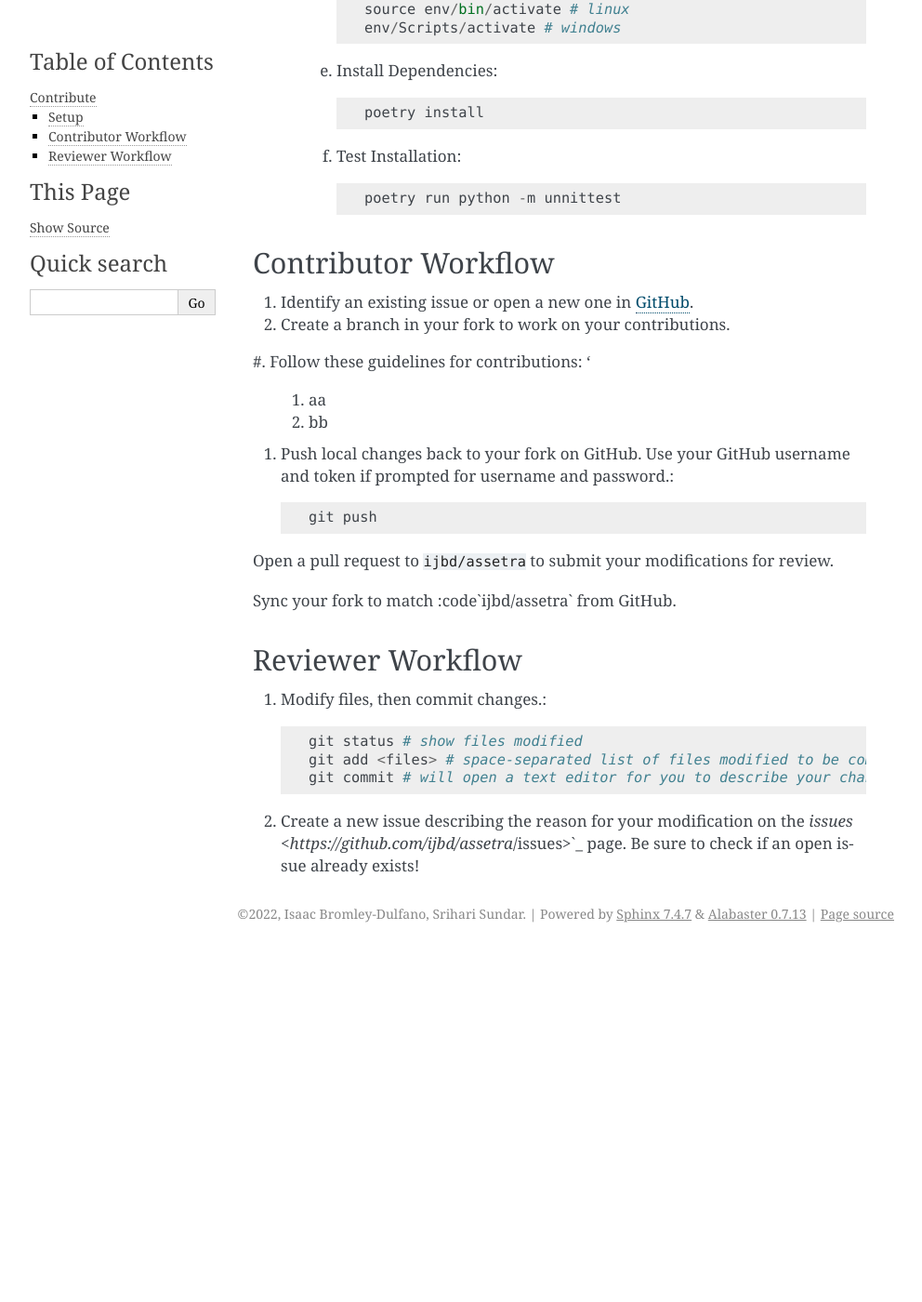
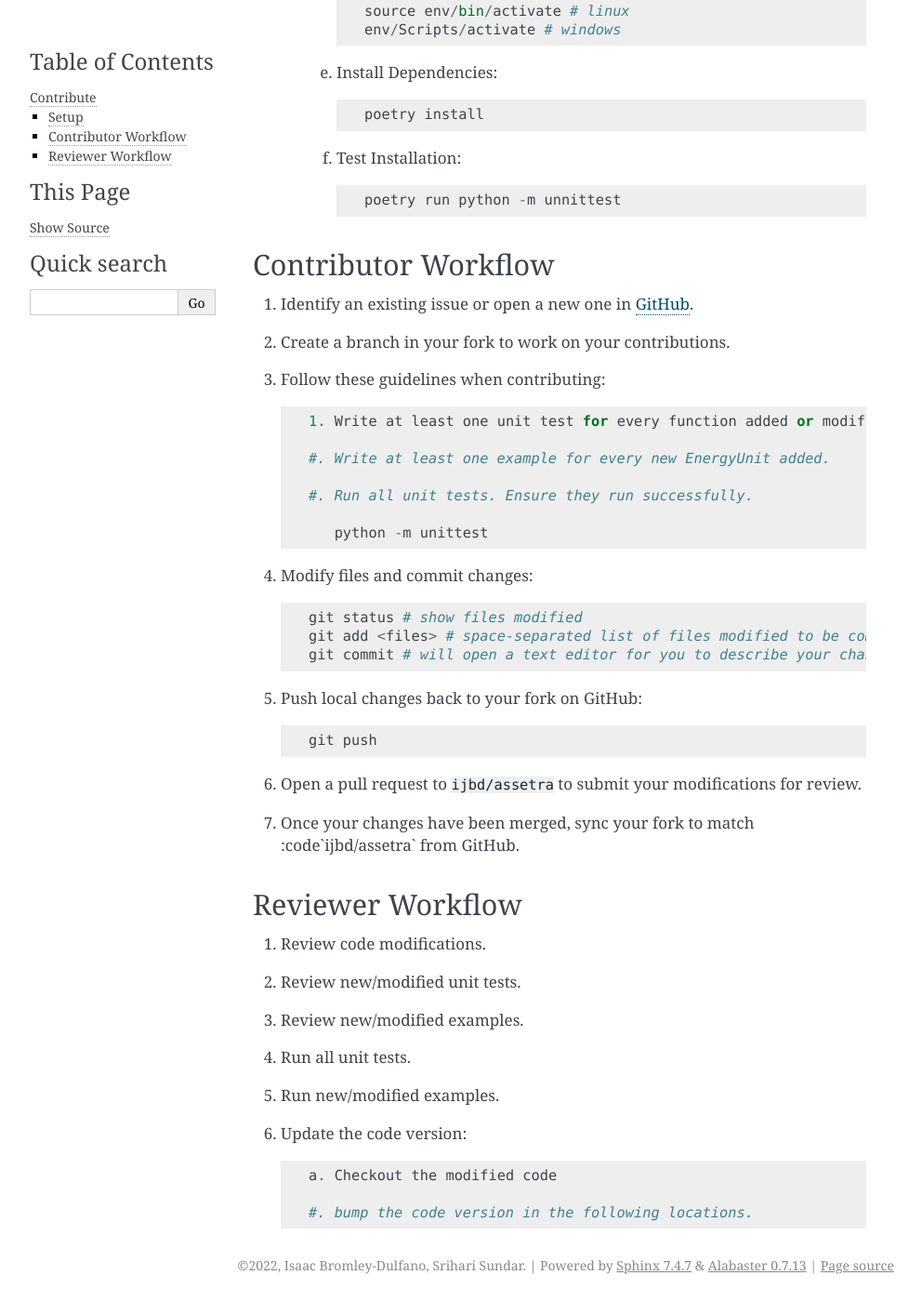
Before and after one commit to ijbd/assetra, a Sphinx documentation site: the page built from docs/contributing.rst, in a window 1280 px wide and 1400 px high, scrolled down 1349 px. Shown: the whole window at 93% size, without its empty margins (148-1140 px from the left). Built offline with Sphinx 7.4.7, drawn with Linux system fonts in a browser that asks for light colours; before the commit the page ends 2371 px from its top, so only the background shows below that; some of the changed text lies outside the part shown.

Commit message:
Edit contributor workflow (unfinished).

```diff
--- a/docs/contributing.rst
+++ b/docs/contributing.rst
@@ -31,7 +31,7 @@ Setup
 
 #. Setup Poetry
 
-    * Poetry is used to (1) manage virtual environments used to test development code, (2) maintain the :code:`pyproject.toml` file which defines package dependencies to be installed with :code:`assetra` by end-users, and (3) automate the process of building the :code:`assetra` package and publishing to pypi. When a contributor updates their environment (i.e. they install new or upgrade existing dependencies that need to be shipped with :code:`assetra`), they should commit their modifications to the :code:`pyproject.toml` and :code:`poetry.lock` files. Other contributors should then run `poetry install` to remain in sync.
+    * Poetry is used to (1) manage virtual environments used to test development code, (2) maintain the :code:`pyproject.toml` file which defines package dependencies to be installed with :code:`assetra` by end-users, and (3) automate the process of building the :code:`assetra` package and publishing to pypi. When a contributor updates their environment (i.e. they install new or upgrade existing dependencies that need to be shipped with :code:`assetra`), they should commit their modifications to the :code:`pyproject.toml` and :code:`poetry.lock` files. Other contributors should then run :code:`poetry install` to remain in sync.
 
     a. Install pipx::
 
@@ -65,30 +65,45 @@ Contributor Workflow
 
 #. Create a branch in your fork to work on your contributions.
 
-#. Follow these guidelines for contributions:
-'
-    1. aa
+#. Follow these guidelines when contributing::
 
-    #. bb
+    1. Write at least one unit test for every function added or modified.
 
-#. Push local changes back to your fork on GitHub. Use your GitHub username and token if prompted for username and password.::
+    #. Write at least one example for every new EnergyUnit added.
 
-    git push
+    #. Run all unit tests. Ensure they run successfully.
 
-Open a pull request to :code:`ijbd/assetra` to submit your modifications for review.
+       python -m unittest
 
-Sync your fork to match :code`ijbd/assetra` from GitHub.
-
-
-Reviewer Workflow
------------------
-
-
-1. Modify files, then commit changes.::
+#. Modify files and commit changes::
 
     git status # show files modified
     git add <files> # space-separated list of files modified to be committed.
     git commit # will open a text editor for you to describe your changes.
 
+#. Push local changes back to your fork on GitHub::
 
-#. Create a new issue describing the reason for your modification on the `issues <https://github.com/ijbd/assetra`/issues>`_ page. Be sure to check if an open issue already exists!
+    git push
+
+#. Open a pull request to :code:`ijbd/assetra` to submit your modifications for review.
+
+#. Once your changes have been merged, sync your fork to match :code`ijbd/assetra` from GitHub.
+
+Reviewer Workflow
+-----------------
+
+1. Review code modifications.
+
+#. Review new/modified unit tests.
+
+#. Review new/modified examples.
+
+#. Run all unit tests.
+
+#. Run new/modified examples.
+
+#. Update the code version::
+
+    a. Checkout the modified code
+
+    #. bump the code version in the following locations.
```
